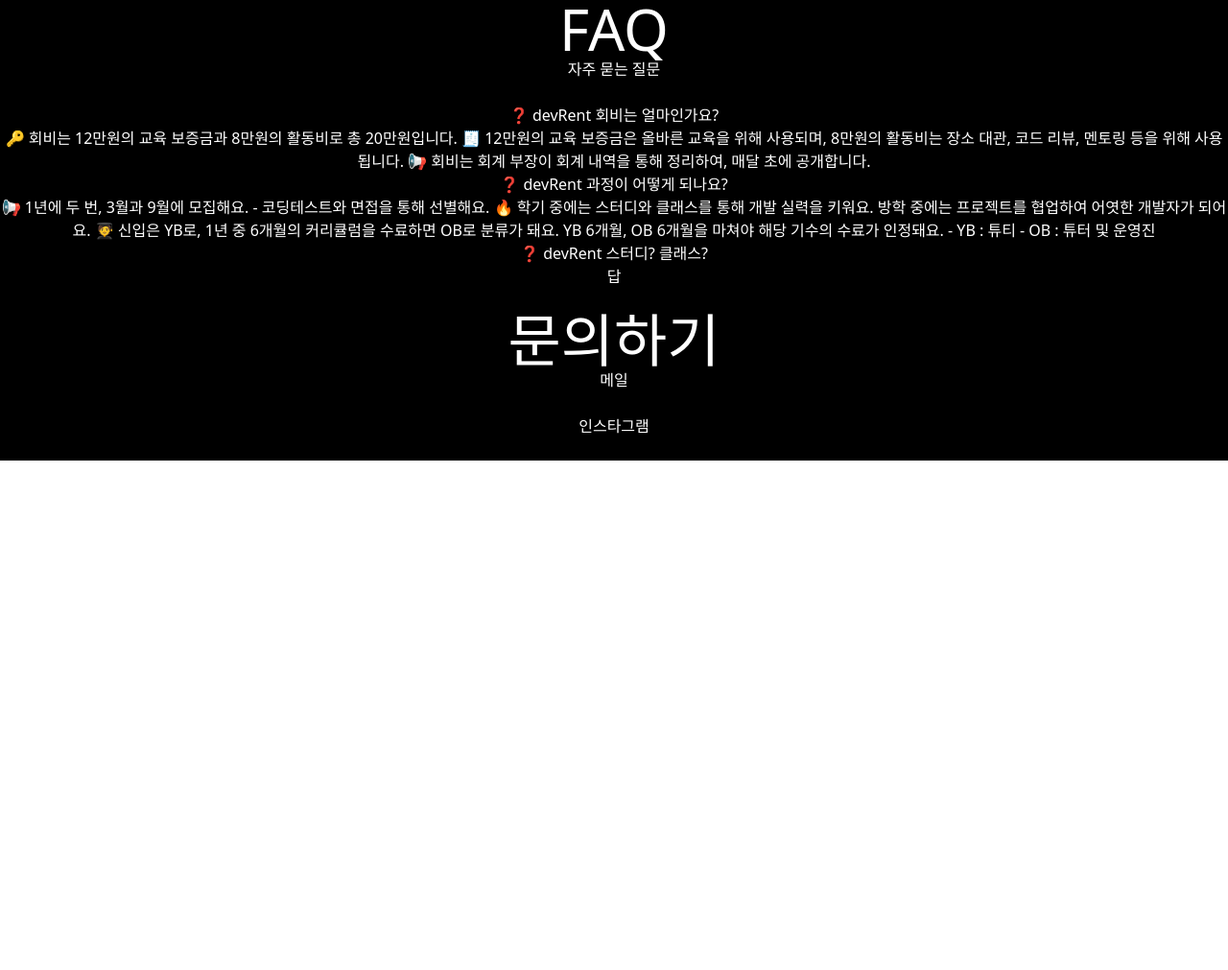
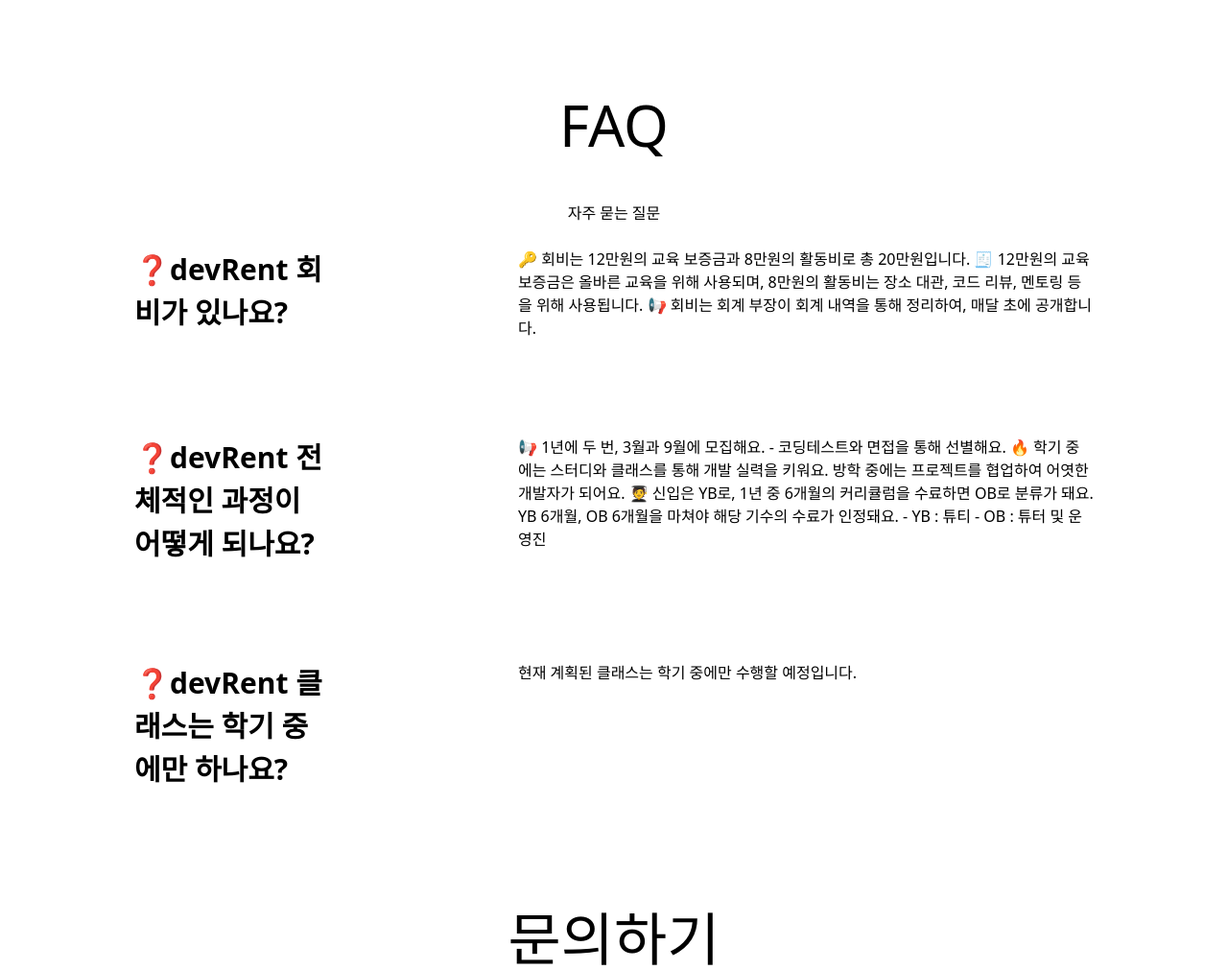
Before and after one commit to student079/devRentPage-1, a Gatsby site: page /QnA in a window 1280 px wide. Shown: the top 1011 px of the page at 96% size. Before the commit the page ends 800 px from the top, so only its background shows below. Built offline with nearby package versions, Linux system fonts and the light colour scheme; Gatsby itself is replaced by a stand-in of ours.

Commit message:
qna 2차

```diff
--- a/src/container/QnA/QnA.jsx
+++ b/src/container/QnA/QnA.jsx
@@ -1,12 +1,35 @@
 import * as React from "react";
+import useQnADetail from "../../hooks/container/QnA/hook"
 
+const QnA = () => {
+  const data = useQnADetail()
+  return (
+    <section className="w-auto h-auto flex flex-col justify-start items-center mt-[100px]">
+      <h1 class="text-6xl">FAQ</h1>
+      <p className="w-auto h-auto flex flex-col justify-start items-center mt-[50px]">자주 묻는 질문</p>
+      <br/>
+            {data.map(element => {
+              return (
+                <div
+                  className=" w-[1000px] mb-[100px] flex flex-row justify-between"
+                >
+                  <span className=" w-[200px] text-[30px] font-semibold mr-[20px]">
+                    {element.question}
+                  </span>
+                  <ul className=" w-[600px]">
+                    {element.answer}
+                  </ul>
+                </div>
+              );
+            })}
+      <br/>
+      <h1 class="text-6xl" >문의하기</h1>
+      <p className="w-auto h-auto flex flex-col justify-start items-center mt-[50px]">Instagram</p>
+      <br/>
+      <a href="https://www.instagram.com/devrent_official/">https://www.instagram.com/devrent_official/</a>
+      <br/>
 
-const QnA = ({question, answer}) => {
-  return (
-    <div>
-      <h3>{question}</h3>
-      <p>{answer}</p>
-    </div>
+      </section>
   );
 };
 
--- a/src/hooks/Container/Home/Banner/hook.js
+++ b/src/hooks/Container/Home/Banner/hook.js
@@ -4,6 +4,6 @@
 export default function useBannerDetail() {
   const link =
     "https://docs.google.com/forms/d/1EwajjKzeGFgRZ7Tj0j3yYXEgUmDuNmkLQxcPcGVZJNM/edit";
-  const DataUrl = './static/banner/BannerImg.jpg';
+  const DataUrl = './static/images/BannerImg.jpg';
   return { link, DataUrl };
 }
--- a/src/hooks/Container/QnA/hook.js
+++ b/src/hooks/Container/QnA/hook.js
@@ -1,16 +1,16 @@
 import * as React from 'react'
 
-function useQnaDetail () {
+function useQnADetail () {
 
   const content = [
     {
-      "question" : "❓ devRent 회비는 얼마인가요?",
+      "question" : "❓devRent 회비가 있나요?",
       "answer" : "🔑 회비는 12만원의 교육 보증금과 8만원의 활동비로 총 20만원입니다.\n\
     🧾 12만원의 교육 보증금은 올바른 교육을 위해 사용되며, 8만원의 활동비는 장소 대관, 코드 리뷰, 멘토링 등을 위해 사용됩니다.\n\
     📢 회비는 회계 부장이 회계 내역을 통해 정리하여, 매달 초에 공개합니다."
     },
     {
-      "question" : "❓ devRent 과정이 어떻게 되나요?",
+      "question" : "❓devRent 전체적인 과정이 어떻게 되나요?",
       "answer" : "📢 1년에 두 번, 3월과 9월에 모집해요.\n- 코딩테스트와 면접을 통해 선별해요.\
       \n🔥 학기 중에는 스터디와 클래스를 통해 개발 실력을 키워요.\n방학 중에는 프로젝트를 협업하여 어엿한 개발자가 되어요.\n\
       🧑‍🎓 신입은 YB로, 1년 중 6개월의 커리큘럼을 수료하면 OB로 분류가 돼요. YB 6개월, OB 6개월을 마쳐야 해당 기수의 수료가 인정돼요.\n\
@@ -18,11 +18,11 @@
       - OB : 튜터 및 운영진"
     },
     {
-      "question" : "❓ devRent 스터디? 클래스?",
-      "answer" : "답"
+      "question" : "❓devRent 클래스는 학기 중에만 하나요?",
+      "answer" : "현재 계획된 클래스는 학기 중에만 수행할 예정입니다."
     }
   ]
-  return content;
+  return content
 }
 
-export default useQnaDetail;
+export default useQnADetail;
--- a/src/pages/QnA.js
+++ b/src/pages/QnA.js
@@ -1,24 +1,12 @@
 import * as React from "react"
 import Layout from "../components/Layout/layout"
 import QnA from "../container/QnA/QnA"
-import useQnADetail from "../hooks/container/QnA/hook"
 
 const QnAPage = () => {
-    const data = useQnADetail()
-    const qnas = data.map(element => <QnA question={element.question} answer={element.answer}/>)
   return (
-    <main class="bg-black text-white text-center">
+    <main>
       <Layout>
-        <h1 class="text-6xl  ">FAQ</h1>
-        <p>자주 묻는 질문</p>
-        <br/>
-        {qnas}
-        <br/>
-        <h1 class="text-6xl" >문의하기</h1>
-        <p>메일</p>
-        <br/>
-        <p>인스타그램</p>
-        <br/>
+        <QnA/>
       </Layout>
     </main>
   )
```
